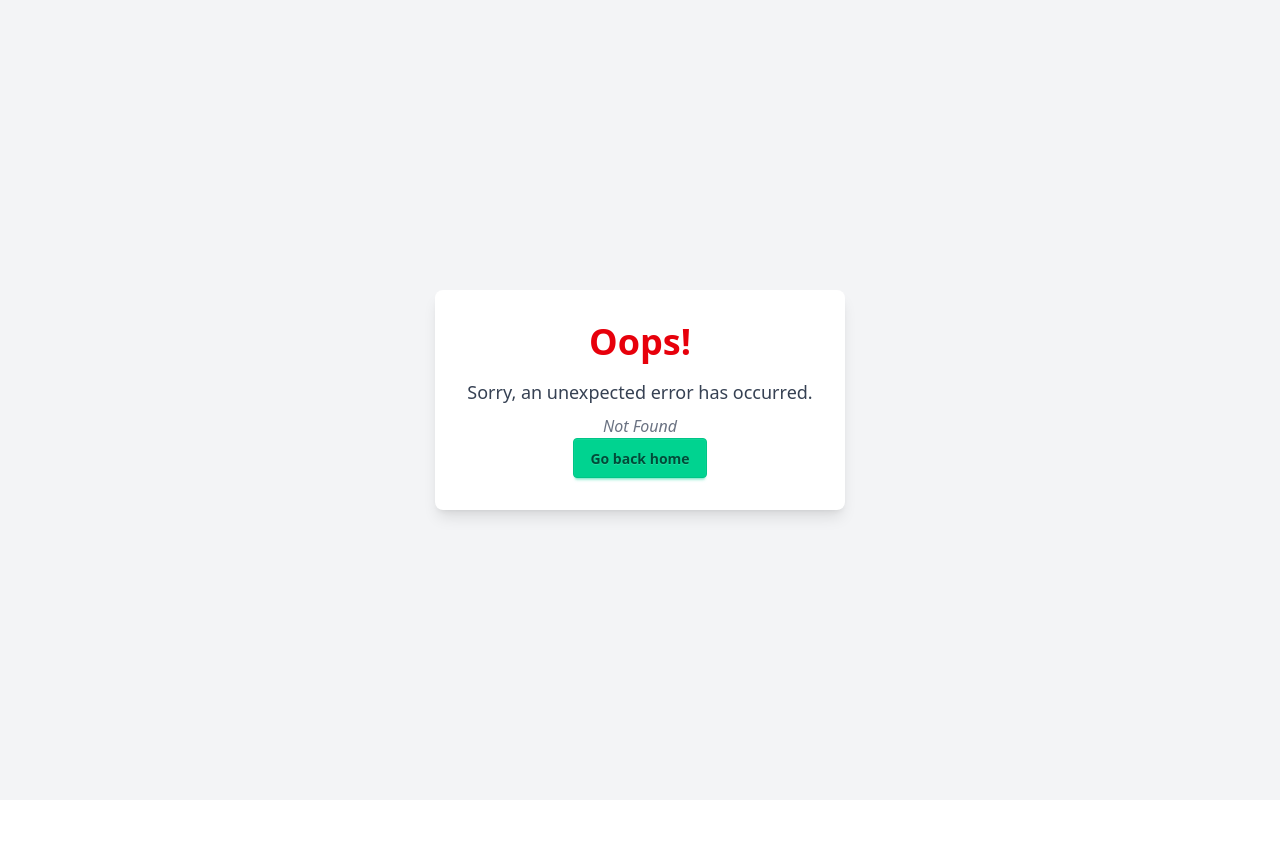
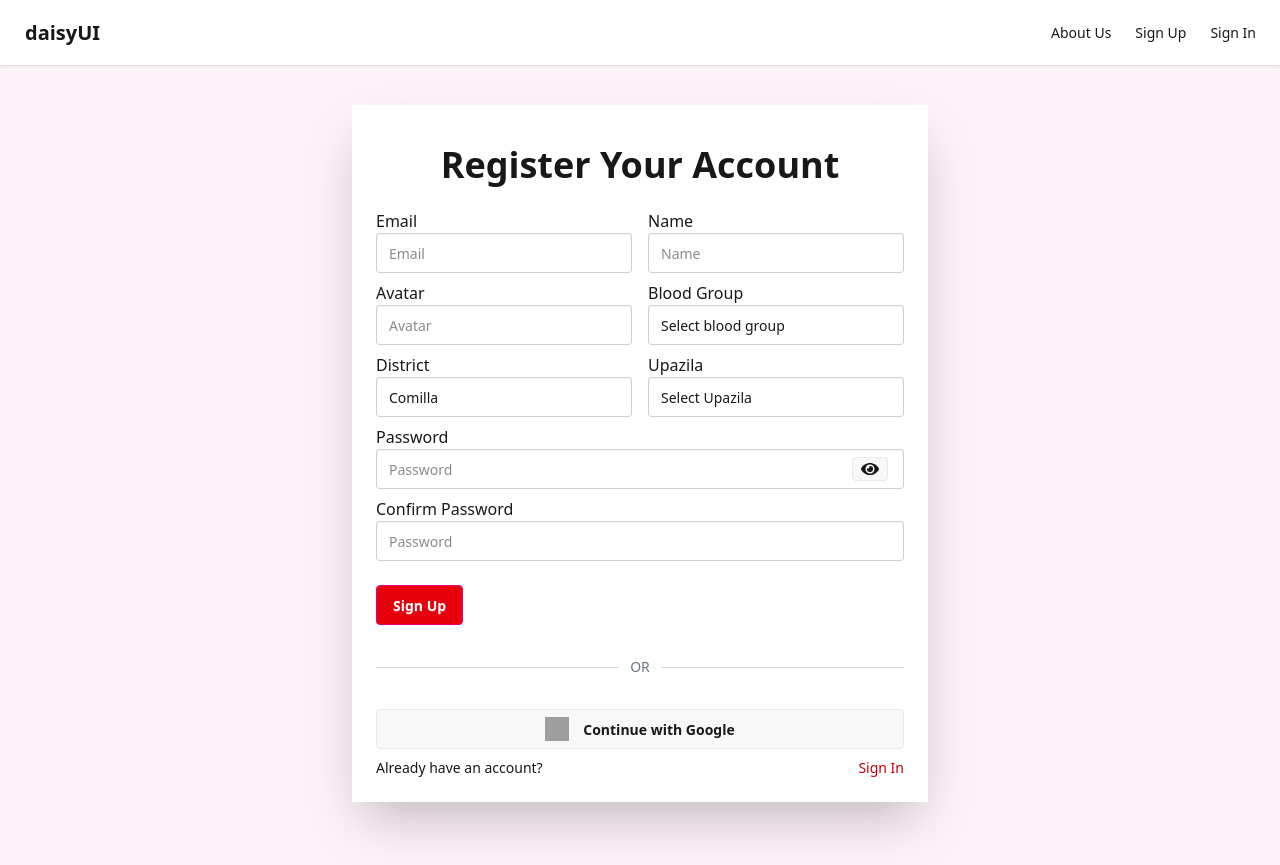
Before and after one commit to AnkonChy/RedDonor-Client, a React (Vite) app: page /signup in a window 1280 px wide. Before the commit this address had no page. Before the commit the page ends 800 px from the top, so only its background shows below. Built offline with nearby package versions, Linux system fonts and the light colour scheme; grey boxes are pictures that could not be loaded.

Commit message:
show password functionality added in register page

```diff
--- a/src/components/Navbar.jsx
+++ b/src/components/Navbar.jsx
@@ -35,10 +35,10 @@ const Navbar = () => {
             <NavLink>About Us</NavLink>
           </li>
           <li>
-            <NavLink to={"/register"}>Register</NavLink>
+            <NavLink to="/signup">Sign Up</NavLink>
           </li>
           <li>
-            <NavLink to={"/login"}>Login</NavLink>
+            <NavLink to={"/signin"}>Sign In</NavLink>
           </li>
         </ul>
 
@@ -68,10 +68,10 @@ const Navbar = () => {
               <NavLink>About Us</NavLink>
             </li>
             <li>
-              <NavLink>Register</NavLink>
+              <NavLink to="/signup">Sign Up</NavLink>
             </li>
             <li>
-              <NavLink to={"/login"}>Login</NavLink>
+              <NavLink to={"/signin"}>Sign In</NavLink>
             </li>
           </ul>
         </div>
--- a/src/main.jsx
+++ b/src/main.jsx
@@ -2,7 +2,7 @@ import { StrictMode } from "react";
 import { createRoot } from "react-dom/client";
 import "./index.css";
 import { RouterProvider } from "react-router";
-import router from "./router/router";
+import router from "./router/router.jsx";
 
 createRoot(document.getElementById("root")).render(
   <StrictMode>
--- a/src/pages/Login/Login.jsx
+++ b/src/pages/Login/Login.jsx
@@ -1,6 +1,6 @@
 import {
-  createUserWithEmailAndPassword,
   GoogleAuthProvider,
+  signInWithEmailAndPassword,
   signInWithPopup,
   signOut,
 } from "firebase/auth";
@@ -46,7 +46,7 @@ const Login = () => {
   const handleLogin = (e) => {
     e.preventDefault();
     console.log(email, password);
-    createUserWithEmailAndPassword(auth, email, password)
+    signInWithEmailAndPassword(auth, email, password)
       .then((result) => {
         console.log(result);
         setUser(result.user);
@@ -115,7 +115,7 @@ const Login = () => {
           </button>
           <div className="flex items-center">
             <p>Don't have an account?</p>
-            <Link className="text-red-700">Sign up for free</Link>
+            <Link to="/signup" className="text-red-700">Sign up for free</Link>
           </div>
         </div>
       </div>
--- a/src/pages/Register/Register.jsx
+++ b/src/pages/Register/Register.jsx
@@ -1,5 +1,9 @@
 import React, { useState } from "react";
-import { Link, useLoaderData } from "react-router";
+import { Link, NavLink, useLoaderData } from "react-router";
+import { createUserWithEmailAndPassword } from "firebase/auth";
+import auth from "../../firebase/firebase.config";
+import { FaEye } from "react-icons/fa";
+import { LuEyeClosed } from "react-icons/lu";
 
 const Register = () => {
   const { districtsData, upazilaData } = useLoaderData();
@@ -12,20 +16,36 @@ const Register = () => {
   const [district, setDistrict] = useState("");
   const [upazila, setUpazila] = useState("");
   const [password, setPassword] = useState("");
+  const [showPassword, setShowPassword] = useState(false);
   const registerData = {
     email,
     name,
     avatar,
     bloodGroup,
+    district,
+    upazila,
+    password,
   };
+
+  const handleSubmit = (e) => {
+    e.preventDefault();
+    createUserWithEmailAndPassword(auth, email, password)
+      .then((result) => {
+        console.log(result);
+      })
+      .catch((error) => {
+        console.log(error);
+      });
+  };
+
   return (
-    <div className="min-h-screen flex items-center justify-center bg-pink-50">
-      <div className="bg-base-100 w-full max-w-2xl shadow-2xl">
+    <div className="min-h-screen bg-pink-50 pt-10">
+      <div className="bg-base-100 w-full max-w-xl shadow-2xl mx-auto">
         <h1 className="text-4xl font-semibold text-center pt-10">
           Register Your Account
         </h1>
         <div className="card-body">
-          <form className="space-y-2">
+          <form onSubmit={handleSubmit} className="space-y-2">
             <div className="flex items-center gap-4">
               <div className="flex flex-col w-1/2">
                 <label className="text-base">Email</label>
@@ -59,10 +79,14 @@ const Register = () => {
               <div className="flex flex-col w-1/2">
                 <label className="text-base">Blood Group</label>
                 <select
+                  className="input"
                   onChange={(e) => setUpazila(e.target.value)}
                   name="bloodGroup"
                   id=""
                 >
+                  <option value="" disabled selected>
+                    Select blood group
+                  </option>
                   <option value="A+">A+</option>
                   <option value="A">A-</option>
                   <option value="B+">B+</option>
@@ -78,42 +102,66 @@ const Register = () => {
               <div className="flex flex-col w-1/2">
                 <label className="text-base">District</label>
                 <select
+                  className="input"
                   onChange={(e) => setBloodGroup(e.target.value)}
                   name="bloodGroup"
                   id=""
                 >
                   {districtsData.map((district) => (
-                    <option value={district?.name}>{district?.name}</option>
+                    <option key={upazila?.id} value={district?.name}>
+                      {district?.name}
+                    </option>
                   ))}
                 </select>
               </div>
               <div className="flex flex-col w-1/2">
                 <label className="text-base">Upazila</label>
-                <select onChange={(e) => setDistrict(e.target.value)} id="">
+                <select
+                  className="input"
+                  onChange={(e) => setDistrict(e.target.value)}
+                  id=""
+                >
+                  <option value="" disabled selected>
+                    Select Upazila
+                  </option>
                   {upazilaData.map((upazila) => (
-                    <option value={upazila?.name}>{upazila?.name}</option>
+                    <option key={upazila?.id} value={upazila?.name}>
+                      {upazila?.name}
+                    </option>
                   ))}
                 </select>
               </div>
             </div>
 
-            <div className="flex flex-col">
+            <div className="flex flex-col relative">
               <label className="text-base">Password</label>
               <input
                 onChange={(e) => setPassword(e.target.value)}
-                type="password"
-                className="input"
+                type={showPassword ? "text" : "password"}
+                className="input w-full"
                 placeholder="Password"
               />
+              <button
+                onClick={() => setShowPassword(!showPassword)}
+                className="btn btn-xs absolute right-4 top-8 text-lg"
+              >
+                {showPassword ? <LuEyeClosed /> : <FaEye />}
+              </button>
             </div>
-            <div>
-              <a className="link link-hover">Forgot password?</a>
+            <div className="flex flex-col">
+              <label className="text-base">Confirm Password</label>
+              <input
+                onChange={(e) => setPassword(e.target.value)}
+                type={showPassword ? "text" : "password"}
+                className="input w-full"
+                placeholder="Password"
+              />
             </div>
             <button
               type="submit"
               className="btn border-pink-600 bg-red-600 mt-4 text-white"
             >
-              Login
+              Sign Up
             </button>
           </form>
           <div className="flex items-center my-6">
@@ -130,8 +178,8 @@ const Register = () => {
             <span>Continue with Google</span>
           </button>
           <div className="flex items-center">
-            <p>Don't have an account?</p>
-            <Link className="text-red-700">Sign up for free</Link>
+            <p>Already have an account?</p>
+            <NavLink to="/signin" className="text-red-700">Sign In</NavLink>
           </div>
         </div>
       </div>
--- a/src/router/Router.jsx
+++ b/src/router/Router.jsx
@@ -1,7 +1,6 @@
 import { createBrowserRouter } from "react-router";
 import MainLayout from "../layouts/MainLayout";
 import Home from "../pages/Home";
-import { Component } from "react";
 import About from "../pages/About";
 import Error from "../pages/Error/Error";
 import Login from "../pages/Login/Login";
@@ -15,9 +14,9 @@ const router = createBrowserRouter([
     children: [
       { index: true, Component: Home },
       { path: "about", Component: About },
-      { path: "login", Component: Login },
+      { path: "signin", Component: Login },
       {
-        path: "register",
+        path: "signup",
         loader: async () => {
           const districtResponse = await fetch("/districts.json");
           const districtsData = await districtResponse.json();
```
